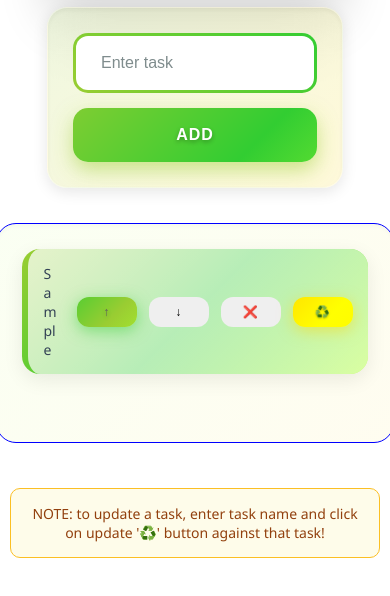
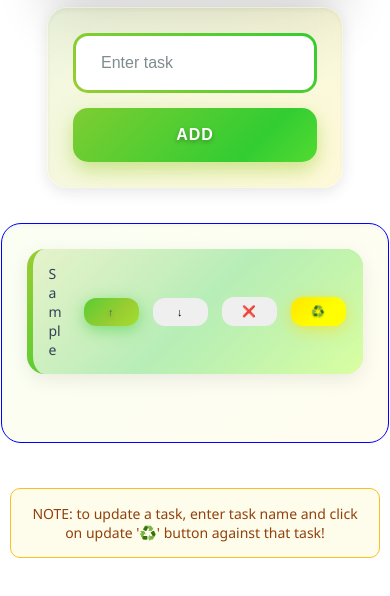
Before and after one commit to yashtayalcse/Todos, a plain HTML site: page index.html in a window 390 px wide. Both pictures are taken after typing "Sample" into the empty fields and a click on the button "ADD". Shown: the part 140-736 px from the top of the page. Drawn offline with Linux system fonts and the light colour scheme.

Commit message:
changes done styling

```diff
--- a/style.css
+++ b/style.css
@@ -390,21 +390,26 @@ li {
     li {
         flex-direction: row;
         align-items: center;
-        gap: 8px;
+        justify-content: space-between;
+        gap: 10px;
         padding: 15px;
+        flex-wrap: nowrap;
     }
 
     li span {
         flex: 1;
         font-size: 14px;
-        margin-right: 8px;
+        margin-right: 10px;
+        min-width: 0;
+        overflow-wrap: break-word;
     }
 
     li button {
         padding: 8px 12px;
-        font-size: 12px;
-        min-width: 60px;
-        margin-left: 4px;
+        font-size: 11px;
+        min-width: 55px;
+        flex-shrink: 0;
+        margin: 0 2px;
     }
 }
 
```
